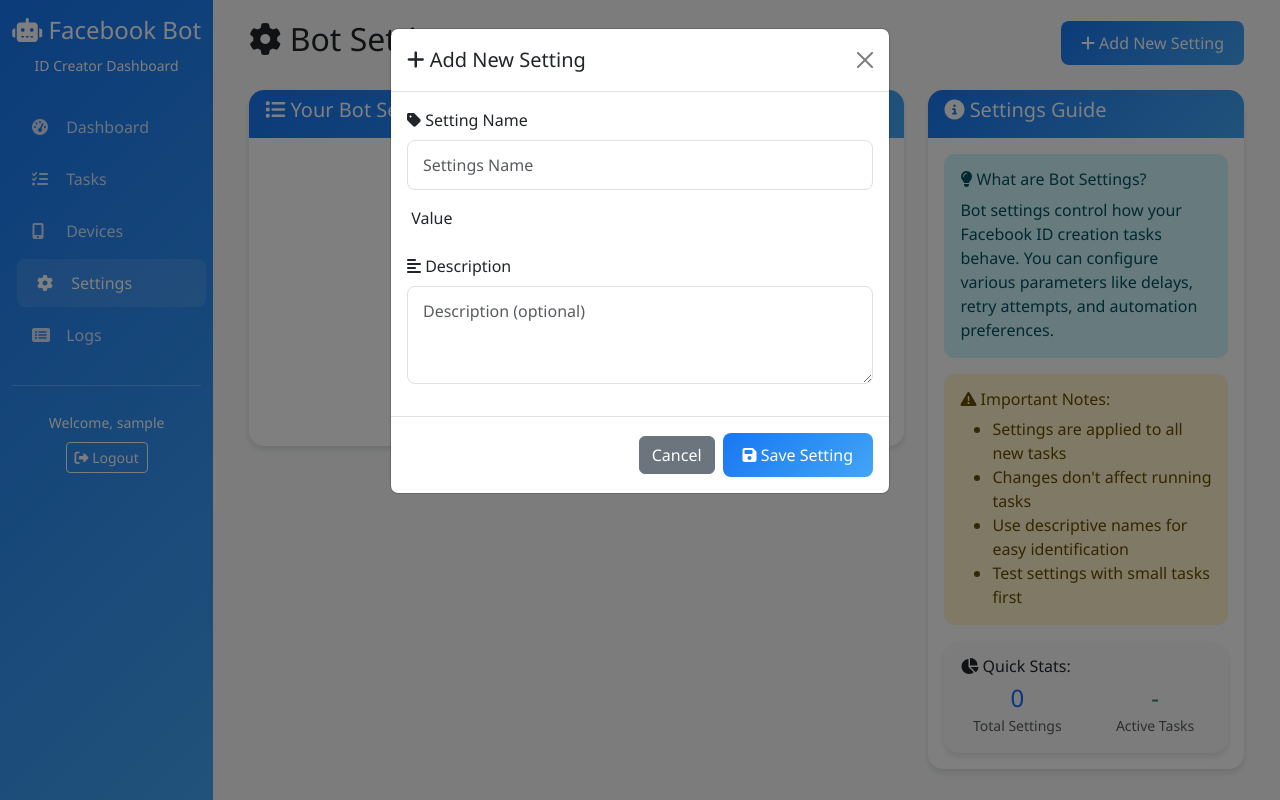
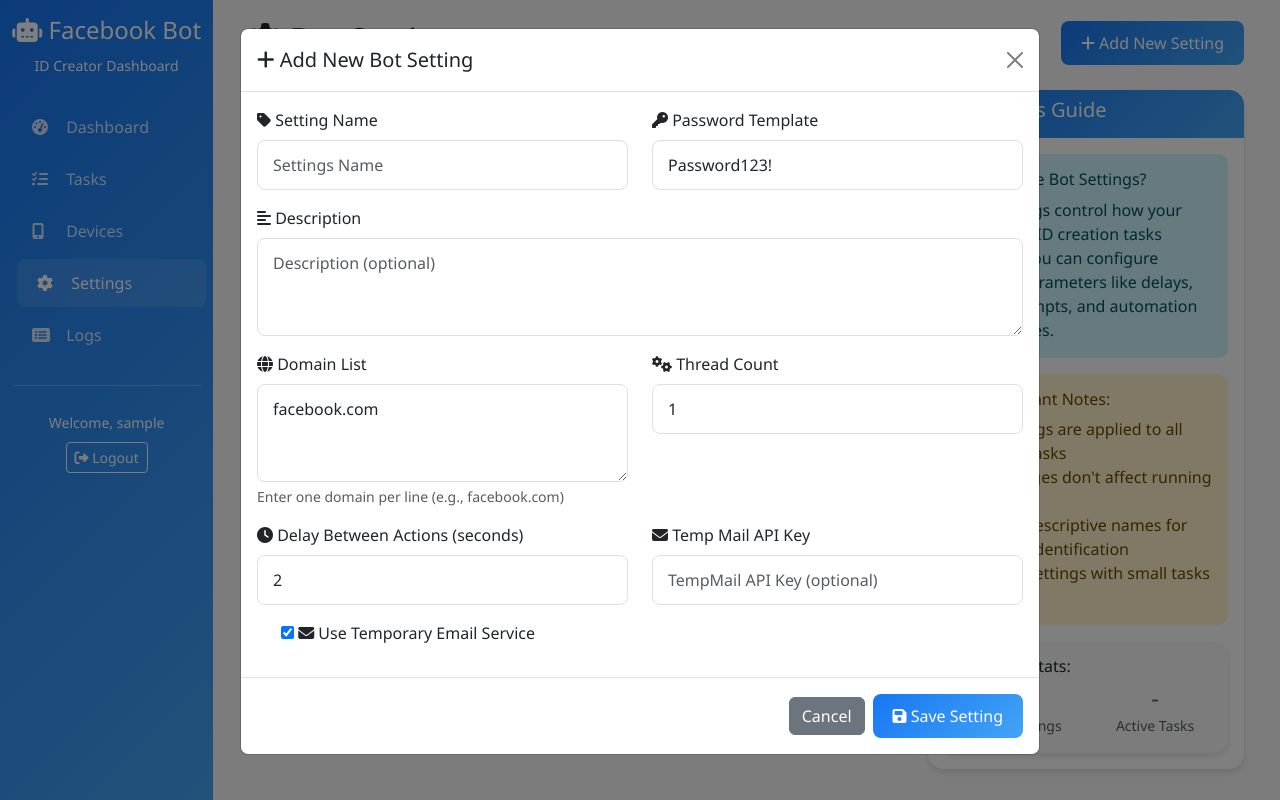
Before and after one commit to DanishKhan-pixel/Facebook_bot, a Django app: page /settings/ in a window 1280 px wide, after a click on "Add New Setting". Run offline with Django 4.2, Linux system fonts and the light colour scheme; the visitor is signed in with stand-in values (Sample User, id 1); data that the repository does not hold is empty.

Commit message:
Revamp bot dashboard settings: Update settings table to include new fields for password template, thread count, delay, and status. Enhance the add setting modal with additional input fields for better configuration options and improved layout for user experience.

```diff
--- a/templates/bot_dashboard/settings.html
+++ b/templates/bot_dashboard/settings.html
@@ -28,8 +28,10 @@
                                 <thead>
                                     <tr>
                                         <th>Name</th>
-                                        <th>Value</th>
-                                        <th>Description</th>
+                                        <th>Password Template</th>
+                                        <th>Thread Count</th>
+                                        <th>Delay</th>
+                                        <th>Status</th>
                                         <th>Created</th>
                                         <th>Actions</th>
                                     </tr>
@@ -39,11 +41,24 @@
                                     <tr>
                                         <td>
                                             <strong>{{ setting.name }}</strong>
+                                            {% if setting.description %}
+                                            <br><small class="text-muted">{{ setting.description }}</small>
+                                            {% endif %}
                                         </td>
                                         <td>
-                                            <span class="badge bg-secondary">{{ setting.value }}</span>
+                                            <span class="badge bg-secondary">{{ setting.password_template }}</span>
                                         </td>
-                                        <td>{{ setting.description|default:"No description" }}</td>
+                                        <td>
+                                            <span class="badge bg-info">{{ setting.thread_count }}</span>
+                                        </td>
+                                        <td>
+                                            <span class="badge bg-warning">{{ setting.delay_between_actions }}s</span>
+                                        </td>
+                                        <td>
+                                            <span class="badge bg-{% if setting.is_active %}success{% else %}danger{% endif %}">
+                                                {% if setting.is_active %}Active{% else %}Inactive{% endif %}
+                                            </span>
+                                        </td>
                                         <td>{{ setting.created_at|date:"M d, Y H:i" }}</td>
                                         <td>
                                             <button class="btn btn-sm btn-outline-primary" onclick="editSetting({{ setting.id }})">
@@ -116,16 +131,17 @@
 
 <!-- Add Setting Modal -->
 <div class="modal fade" id="addSettingModal" tabindex="-1">
-    <div class="modal-dialog">
+    <div class="modal-dialog modal-lg">
         <div class="modal-content">
             <div class="modal-header">
-                <h5 class="modal-title"><i class="fas fa-plus"></i> Add New Setting</h5>
+                <h5 class="modal-title"><i class="fas fa-plus"></i> Add New Bot Setting</h5>
                 <button type="button" class="btn-close" data-bs-dismiss="modal"></button>
             </div>
             <form method="post">
                 {% csrf_token %}
                 <div class="modal-body">
-                    <div class="mb-3">
+                    <div class="row">
+                        <div class="col-md-6 mb-3">
                             <label for="{{ form.name.id_for_label }}" class="form-label">
                                 <i class="fas fa-tag"></i> Setting Name
                             </label>
@@ -135,14 +151,15 @@
                             {% endif %}
                         </div>
 
-                    <div class="mb-3">
-                        <label for="{{ form.value.id_for_label }}" class="form-label">
-                            <i class="fas fa-value"></i> Value
+                        <div class="col-md-6 mb-3">
+                            <label for="{{ form.password_template.id_for_label }}" class="form-label">
+                                <i class="fas fa-key"></i> Password Template
                             </label>
-                        {{ form.value }}
-                        {% if form.value.errors %}
-                            <div class="text-danger small">{{ form.value.errors.0 }}</div>
+                            {{ form.password_template }}
+                            {% if form.password_template.errors %}
+                                <div class="text-danger small">{{ form.password_template.errors.0 }}</div>
                             {% endif %}
+                        </div>
                     </div>
 
                     <div class="mb-3">
@@ -153,6 +170,63 @@
                         {% if form.description.errors %}
                             <div class="text-danger small">{{ form.description.errors.0 }}</div>
                         {% endif %}
+                    </div>
+
+                    <div class="row">
+                        <div class="col-md-6 mb-3">
+                            <label for="{{ form.domain_list.id_for_label }}" class="form-label">
+                                <i class="fas fa-globe"></i> Domain List
+                            </label>
+                            {{ form.domain_list }}
+                            {% if form.domain_list.errors %}
+                                <div class="text-danger small">{{ form.domain_list.errors.0 }}</div>
+                            {% endif %}
+                            <div class="form-text">Enter one domain per line (e.g., facebook.com)</div>
+                        </div>
+
+                        <div class="col-md-6 mb-3">
+                            <label for="{{ form.thread_count.id_for_label }}" class="form-label">
+                                <i class="fas fa-cogs"></i> Thread Count
+                            </label>
+                            {{ form.thread_count }}
+                            {% if form.thread_count.errors %}
+                                <div class="text-danger small">{{ form.thread_count.errors.0 }}</div>
+                            {% endif %}
+                        </div>
+                    </div>
+
+                    <div class="row">
+                        <div class="col-md-6 mb-3">
+                            <label for="{{ form.delay_between_actions.id_for_label }}" class="form-label">
+                                <i class="fas fa-clock"></i> Delay Between Actions (seconds)
+                            </label>
+                            {{ form.delay_between_actions }}
+                            {% if form.delay_between_actions.errors %}
+                                <div class="text-danger small">{{ form.delay_between_actions.errors.0 }}</div>
+                            {% endif %}
+                        </div>
+
+                        <div class="col-md-6 mb-3">
+                            <label for="{{ form.temp_mail_api_key.id_for_label }}" class="form-label">
+                                <i class="fas fa-envelope"></i> Temp Mail API Key
+                            </label>
+                            {{ form.temp_mail_api_key }}
+                            {% if form.temp_mail_api_key.errors %}
+                                <div class="text-danger small">{{ form.temp_mail_api_key.errors.0 }}</div>
+                            {% endif %}
+                        </div>
+                    </div>
+
+                    <div class="mb-3">
+                        <div class="form-check">
+                            {{ form.use_temp_mail }}
+                            <label class="form-check-label" for="{{ form.use_temp_mail.id_for_label }}">
+                                <i class="fas fa-envelope"></i> Use Temporary Email Service
+                            </label>
+                            {% if form.use_temp_mail.errors %}
+                                <div class="text-danger small">{{ form.use_temp_mail.errors.0 }}</div>
+                            {% endif %}
+                        </div>
                     </div>
                 </div>
                 <div class="modal-footer">
```
Lines whose indentation alone changed are shown as unchanged.
